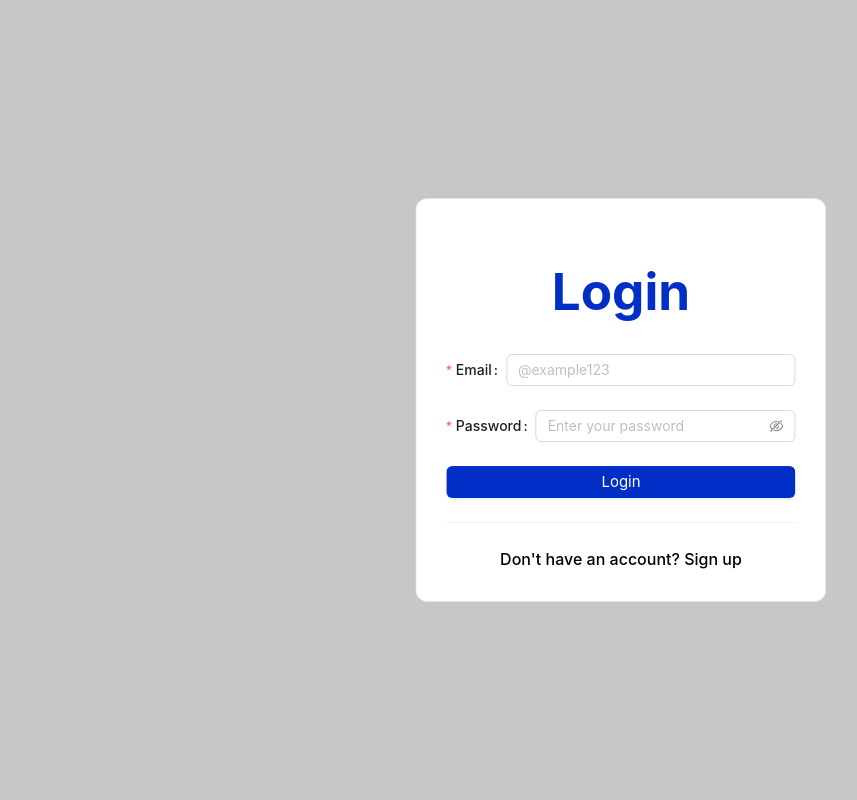
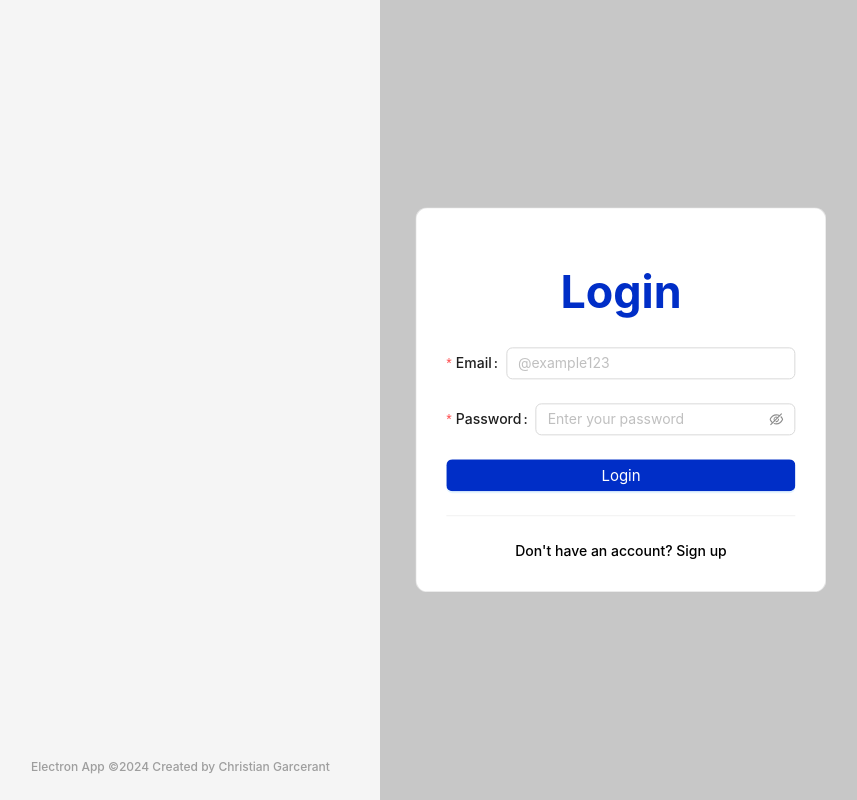
Before and after one commit to Christgrant98/electron-ts-front, a React (Vite) app: page / in a window 1280 px wide. Shown: the whole page, without its empty margins (19-876 px from the left). Built offline with nearby package versions, Linux system fonts and the light colour scheme.

Commit message:
ADD action to advance in screen flow whether user login case is success

```diff
--- a/src/Components/App.tsx
+++ b/src/Components/App.tsx
@@ -5,13 +5,13 @@ import MainPage from './MainPage'
 import { getCurrentUser, getAuthToken } from '../Data/Selectors/User'
 import LoginPage from './Login'
 import { Pages } from '../Data/Objects/State'
-
+import { Layout } from 'antd'
+const { Content, Footer } = Layout;
 
 export default function App() {
   const currentPage = useSelector(getCurrentPage)
   const currentUser = useSelector(getCurrentUser)
   const authToken = useSelector(getAuthToken)
-
 
   const renderMainContent = () => {
     const content = (
@@ -20,10 +20,19 @@ export default function App() {
     if(currentPage === Pages.LOGIN || !currentUser || !authToken ){
       return <LoginPage/>
     }
+    return content;
   }
+
   return (
-    <div className='app'>
-      { renderMainContent() }
-    </div>
+    <Layout style={{ minHeight: "100vh", alignContent: "center" }}>
+      <Content>
+        <div className='app'>
+          { renderMainContent() }
+        </div>
+      </Content>
+      <Footer style={{ textAlign: "center", color: "#808080BF", fontSize: "12px" }}>
+        Electron App ©2024 Created by Christian Garcerant
+      </Footer>
+    </Layout>
   )
 }
--- a/src/Data/Reducers/User.ts
+++ b/src/Data/Reducers/User.ts
@@ -10,7 +10,7 @@ const defaultState: UserState = {
 };
 
 const handleLoginUserAsync = (state: UserState, action: PayloadAction<IApiUser>) => {
-  if (action.payload) {
+  if (!action.payload) {
     return state;
   }
 
@@ -23,7 +23,7 @@ const handleLoginUserAsync = (state: UserState, action: PayloadAction<IApiUser>)
     }
 
    state.currentUser = newUser;
-   state.token = token
+   state.token = token;
   }
 
 
```
